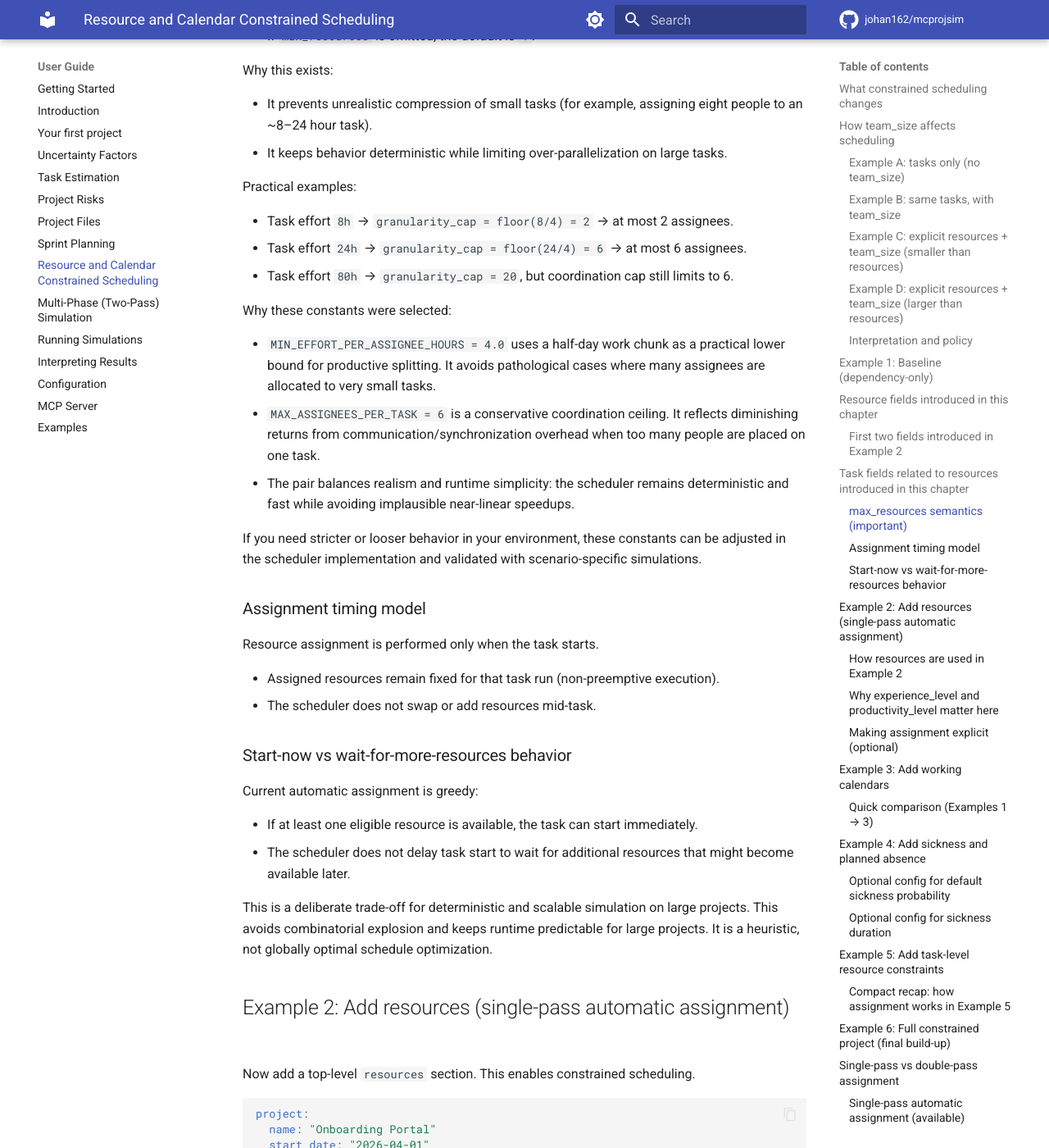
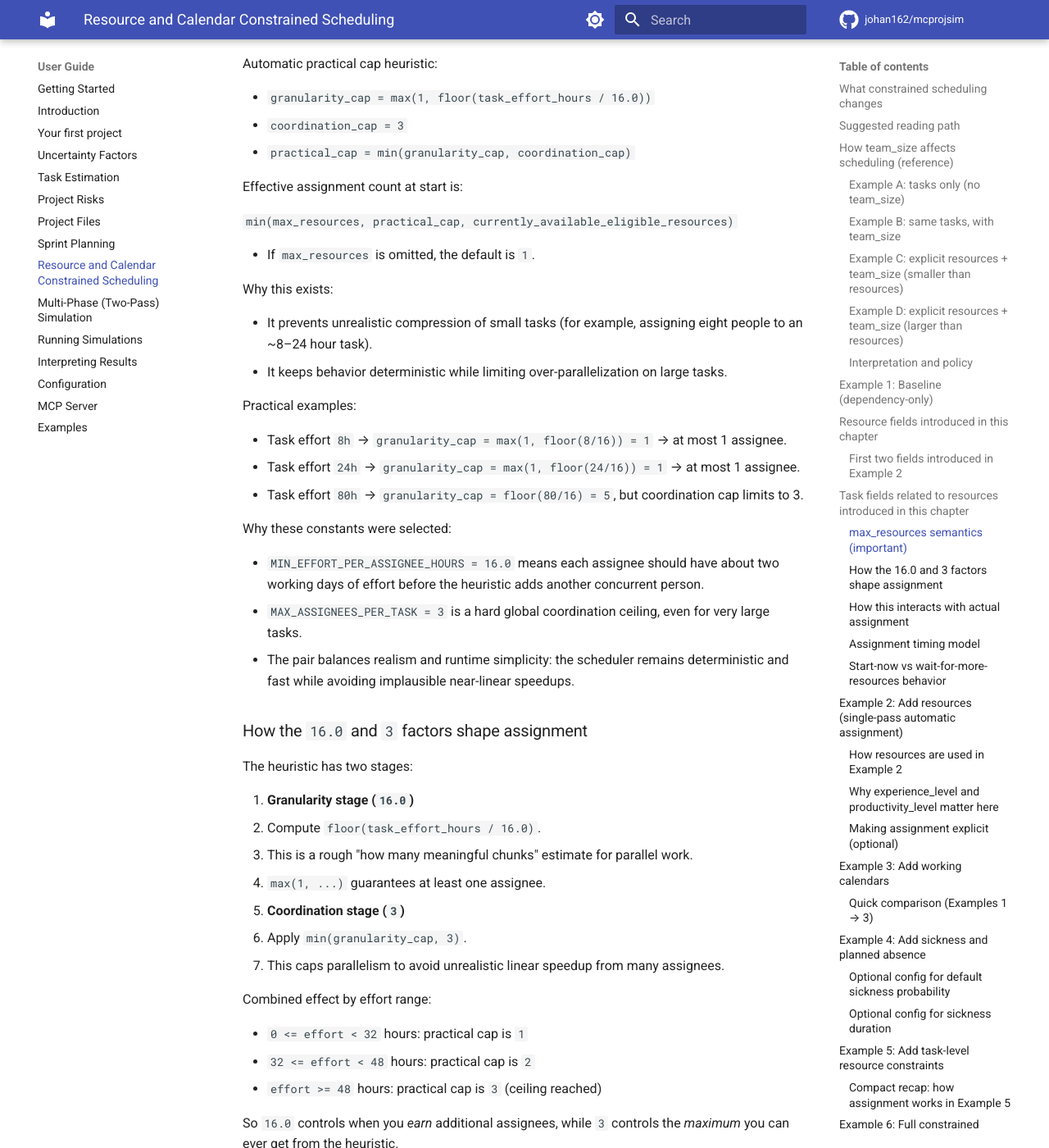
Before and after one commit to johan162/mcprojsim, an MkDocs documentation site: the page built from docs/user_guide/constrained.md, in a window 1280 px wide and 1400 px high, scrolled down 5403 px. Shown: the whole window at 82% size. Built offline with MkDocs 1.6.1 and Material for MkDocs 9.7.7, drawn with Linux system fonts in a browser that asks for light colours; comment, search, counter and statistics services are not loaded; some of the changed text lies outside the part shown.

Commit message:
Added a better description on how resource heuristic assignments work.

````diff
--- a/docs/user_guide/constrained.md
+++ b/docs/user_guide/constrained.md
@@ -21,9 +21,19 @@ The CLI and exporters report this explicitly via:
 - `Schedule Mode` (`dependency_only` or `resource_constrained`),
 - constrained diagnostics (resource wait time, utilization, calendar delay contribution).
 
+## Suggested reading path
+
+For first-time readers, follow this order:
+
+1. Example 1 through Example 6 (progressive walkthrough)
+2. `team_size` rules (reference section)
+3. CLI/config tuning knobs (`--two-pass`, `--pass1-iterations`, and config defaults)
+
+If you already know the core flow, jump directly to the `team_size` and two-pass sections.
 
 
-## How `team_size` affects scheduling
+
+## How `team_size` affects scheduling (reference)
 
 `team_size` and top-level `resources` interact during validation before simulation starts.
 
@@ -188,7 +198,7 @@ Before Example 2, here is a quick reference for the `resources` fields used thro
 | `experience_level` | No | `2` | Skill level (`1`, `2`, or `3`) used with `min_experience_level` |
 | `productivity_level` | No | `1.0` | Relative throughput multiplier (valid range `0.1` to `2.0`) |
 | `calendar` | No | `default` | Which calendar (`calendars[*].id`) the resource follows |
-| `sickness_prob` | No | `0.0` | Daily sickness probability for stochastic absence |
+| `sickness_prob` | No | `0.0` | Per-working-day sickness probability for stochastic absence |
 | `planned_absence` | No | `[]` | Explicit non-working dates for that resource |
 
 
@@ -217,8 +227,8 @@ scheduler also applies an automatic practical cap.
 
 Automatic practical cap heuristic:
 
-- `granularity_cap = max(1, floor(task_effort_hours / 4.0))`
-- `coordination_cap = 6`
+- `granularity_cap = max(1, floor(task_effort_hours / 16.0))`
+- `coordination_cap = 3`
 - `practical_cap = min(granularity_cap, coordination_cap)`
 
 Effective assignment count at start is:
@@ -234,15 +244,57 @@ Why this exists:
 
 Practical examples:
 
-- Task effort `8h` → `granularity_cap = floor(8/4) = 2` → at most 2 assignees.
-- Task effort `24h` → `granularity_cap = floor(24/4) = 6` → at most 6 assignees.
-- Task effort `80h` → `granularity_cap = 20`, but coordination cap still limits to 6.
+- Task effort `8h` → `granularity_cap = max(1, floor(8/16)) = 1` → at most 1 assignee.
+- Task effort `24h` → `granularity_cap = max(1, floor(24/16)) = 1` → at most 1 assignee.
+- Task effort `80h` → `granularity_cap = floor(80/16) = 5`, but coordination cap limits to 3.
 
 Why these constants were selected:
 
-- `MIN_EFFORT_PER_ASSIGNEE_HOURS = 4.0` uses a half-day work chunk as a practical lower bound for productive splitting. It avoids pathological cases where many assignees are allocated to very small tasks.
-- `MAX_ASSIGNEES_PER_TASK = 6` is a conservative coordination ceiling. It reflects diminishing returns from communication/synchronization overhead when too many people are placed on one task.
+- `MIN_EFFORT_PER_ASSIGNEE_HOURS = 16.0` means each assignee should have about two working days of effort before the heuristic adds another concurrent person.
+- `MAX_ASSIGNEES_PER_TASK = 3` is a hard global coordination ceiling, even for very large tasks.
 - The pair balances realism and runtime simplicity: the scheduler remains deterministic and fast while avoiding implausible near-linear speedups.
+
+### How the `16.0` and `3` factors shape assignment
+
+The heuristic has two stages:
+
+1. **Granularity stage (`16.0`)**
+   - Compute `floor(task_effort_hours / 16.0)`.
+   - This is a rough "how many meaningful chunks" estimate for parallel work.
+   - `max(1, ...)` guarantees at least one assignee.
+
+2. **Coordination stage (`3`)**
+   - Apply `min(granularity_cap, 3)`.
+   - This caps parallelism to avoid unrealistic linear speedup from many assignees.
+
+Combined effect by effort range:
+
+- `0 <= effort < 32` hours: practical cap is `1`
+- `32 <= effort < 48` hours: practical cap is `2`
+- `effort >= 48` hours: practical cap is `3` (ceiling reached)
+
+So `16.0` controls when you *earn* additional assignees, while `3` controls the *maximum* you can ever get from the heuristic.
+
+### How this interacts with actual assignment
+
+The practical cap is only one limiter. Final assigned count is:
+
+`min(max_resources, practical_cap, currently_available_eligible_resources)`
+
+Implications:
+
+- If `max_resources` is lower than the practical cap, task-level config wins.
+- If fewer eligible resources are free, availability wins.
+- If both are high, heuristic limits still apply (`3` max from practical cap).
+
+Quick examples:
+
+- Effort `40h`, `max_resources: 5`, 4 eligible free resources:
+  `granularity_cap = floor(40/16) = 2`, `practical_cap = 2` -> assign up to `2`.
+- Effort `80h`, `max_resources: 2`, 5 eligible free resources:
+  `granularity_cap = 5`, `practical_cap = 3`, then `max_resources` lowers final cap to `2`.
+- Effort `120h`, `max_resources: 5`, only 1 eligible free resource:
+  heuristic allows `3`, but availability lowers final assignment to `1`.
 
 If you need stricter or looser behavior in your environment, these constants can be adjusted in the scheduler implementation and validated with scenario-specific simulations.
 
@@ -658,15 +710,35 @@ Current constrained scheduling uses deterministic single-pass assignment while r
 
 You use it by defining top-level `resources` (and optionally `calendars`). No extra CLI flag is required.
 
-### Double-pass automatic assignment (status)
+### Double-pass criticality assignment (available)
 
-A dedicated double-pass criticality-prioritized assignment mode is documented in requirements (`FR-042`) but is **not currently exposed as a CLI/config toggle** in this release.
+Double-pass criticality-prioritized scheduling is available via CLI and config.
 
-Practical workaround today:
+How it works:
 
-1. Run a baseline simulation and inspect critical-path frequency.
-2. Tighten task-level resource constraints (`resources`, `max_resources`, `min_experience_level`) for the highest-criticality tasks.
-3. Re-run and compare constrained diagnostics and completion percentiles.
+1. Pass 1 runs greedy scheduling for a subset of iterations to estimate task criticality.
+2. Pass 2 re-runs constrained scheduling using criticality ranking as dispatch priority.
+3. Final summary metrics come from pass 2, with a two-pass traceability delta in CLI and exports.
+
+CLI usage:
+
+```bash
+mcprojsim simulate constrained-full.yaml --two-pass --pass1-iterations 1500 --seed 42 --table
+```
+
+Config usage:
+
+```yaml
+constrained_scheduling:
+  assignment_mode: criticality_two_pass
+  pass1_iterations: 1500
+```
+
+Notes:
+
+- `--two-pass` overrides config and enables `criticality_two_pass` for that run.
+- `--pass1-iterations` is capped to total simulation iterations.
+- If `pass1_iterations` is small, criticality ranking may be noisy.
 
 
 
@@ -679,6 +751,8 @@ Use these with `mcprojsim simulate`:
 | `-n`, `--iterations` | More iterations stabilize constrained diagnostics and tail percentiles |
 | `-s`, `--seed` | Makes resource/sickness-driven runs reproducible |
 | `-c`, `--config` | Apply custom uncertainty and output/reporting defaults |
+| `--two-pass` | Enable criticality two-pass constrained scheduling for this run |
+| `--pass1-iterations` | Set pass-1 sample budget for criticality ranking in two-pass mode |
 | `--critical-paths` | Show more critical-path sequences for bottleneck analysis |
 | `-t`, `--table` | Easier reading of diagnostics and interval tables |
 | `-f json,csv,html` | Export constrained diagnostics to all report channels |
@@ -713,6 +787,8 @@ Example:
 ```yaml
 constrained_scheduling:
   sickness_prob: 0.03
+  assignment_mode: criticality_two_pass
+  pass1_iterations: 1500
 
 simulation:
   default_iterations: 30000
@@ -730,6 +806,13 @@ sprint_defaults:
     duration_log_sigma: 0.90
 ```
 
+`constrained_scheduling.assignment_mode` supports:
+
+- `greedy_single_pass` (default)
+- `criticality_two_pass`
+
+`constrained_scheduling.pass1_iterations` controls pass-1 ranking depth when two-pass mode is active.
+
 
 
 ## Related chapters
````
